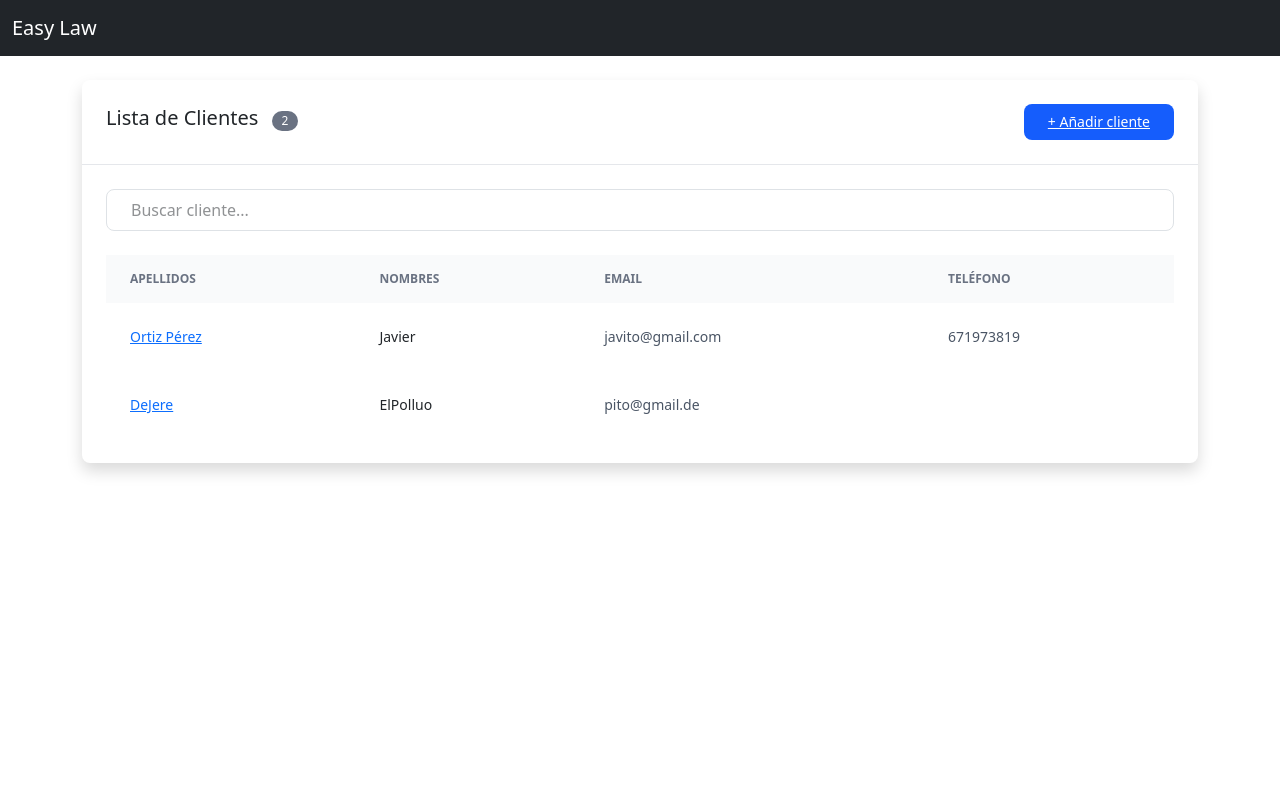
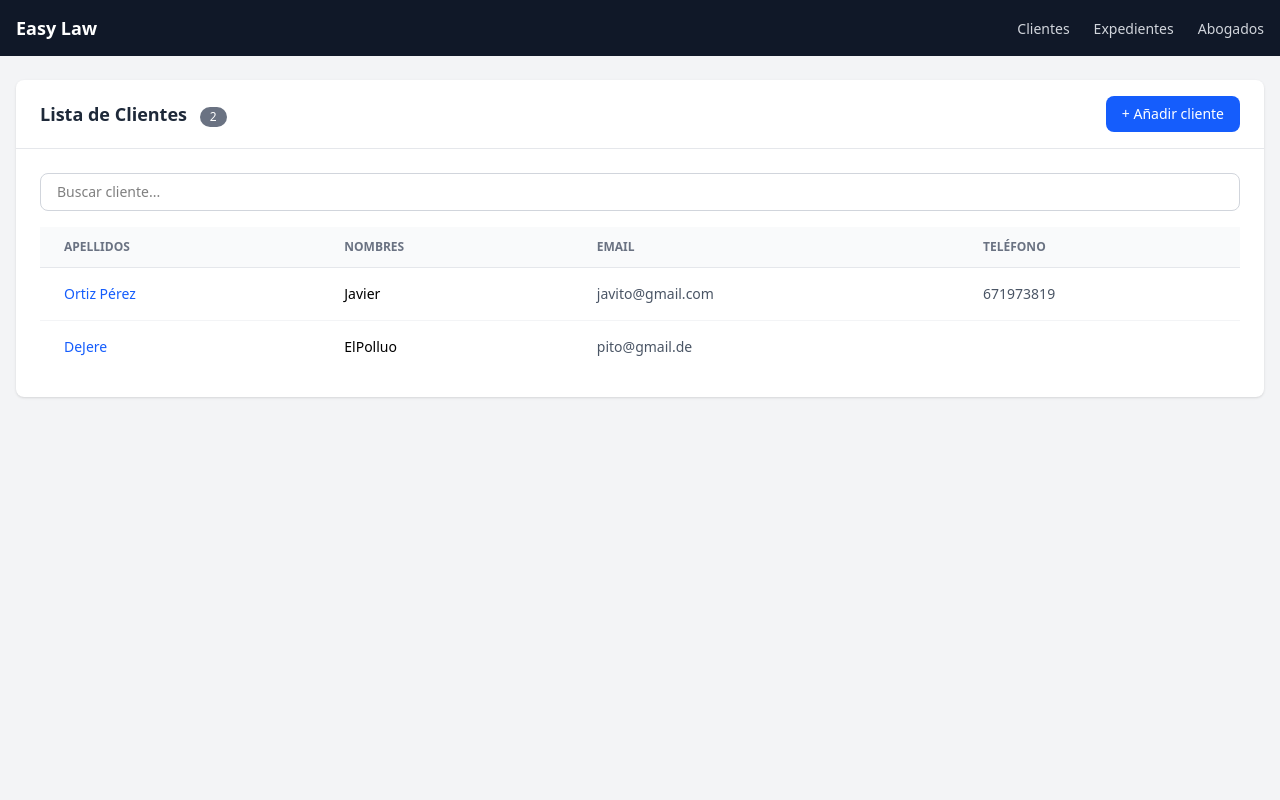
Before and after one commit to Javortper/Testing, a Django app: page /clientes/ in a window 1280 px wide. Run offline with Django 5.2, Linux system fonts and the light colour scheme; data comes from the database, SQL or seed files in the repository.

Commit message:
Refactor base template: replace Bootstrap with Tailwind CSS for navigation and layout consistency; enhance styling for improved user experience

```diff
--- a/templates/base.html
+++ b/templates/base.html
@@ -4,38 +4,25 @@
     <meta charset="UTF-8">
     <meta name="viewport" content="width=device-width, initial-scale=1.0">
     <title>{% block titulo %}Easy Law CRM{% endblock %}</title>
-    <link href="https://cdn.jsdelivr.net/npm/bootstrap@5.3.3/dist/css/bootstrap.min.css" rel="stylesheet">
     <script src="https://cdn.jsdelivr.net/npm/@tailwindcss/browser@4"></script>
 </head>
-<body>
+<body class="bg-gray-100 min-h-screen">
 
-    <nav class="navbar navbar-expand-lg navbar-dark bg-dark">
-        <div class="container-fluid">
-            <a class="navbar-brand" href="/">Easy Law</a>
-            <button class="navbar-toggler" type="button" data-bs-toggle="collapse" data-bs-target="#navbarNav">
-                <span class="navbar-toggler-icon"></span>
-            </button>
-            <div class="collapse navbar-collapse" id="navbarNav">
-                <ul class="navbar-nav">
-                    <li class="nav-item">
-                        <a class="nav-link" href="/clientes/">Clientes</a>
-                    </li>
-                    <li class="nav-item">
-                        <a class="nav-link" href="/expedientes/">Expedientes</a>
-                    </li>
-                    <li class="nav-item">
-                        <a class="nav-link" href="/abogados/">Abogados</a>
-                    </li>
-                </ul>
-            </div>
+    <nav class="bg-gray-900">
+        <div class="max-w-7xl mx-auto px-4 flex items-center justify-between h-14">
+            <a href="/" class="text-white font-bold text-lg">Easy Law</a>
+            <ul class="flex gap-6">
+                <li><a href="/clientes/" class="text-gray-300 hover:text-white text-sm transition">Clientes</a></li>
+                <li><a href="/expedientes/" class="text-gray-300 hover:text-white text-sm transition">Expedientes</a></li>
+                <li><a href="/abogados/" class="text-gray-300 hover:text-white text-sm transition">Abogados</a></li>
+            </ul>
         </div>
     </nav>
 
-    <div class="container my-4">
+    <div class="max-w-7xl mx-auto px-4 py-6">
         {% block contenido %}
         {% endblock %}
     </div>
 
-    <script src="https://cdn.jsdelivr.net/npm/bootstrap@5.3.3/dist/js/bootstrap.bundle.min.js"></script>
 </body>
 </html>
```
